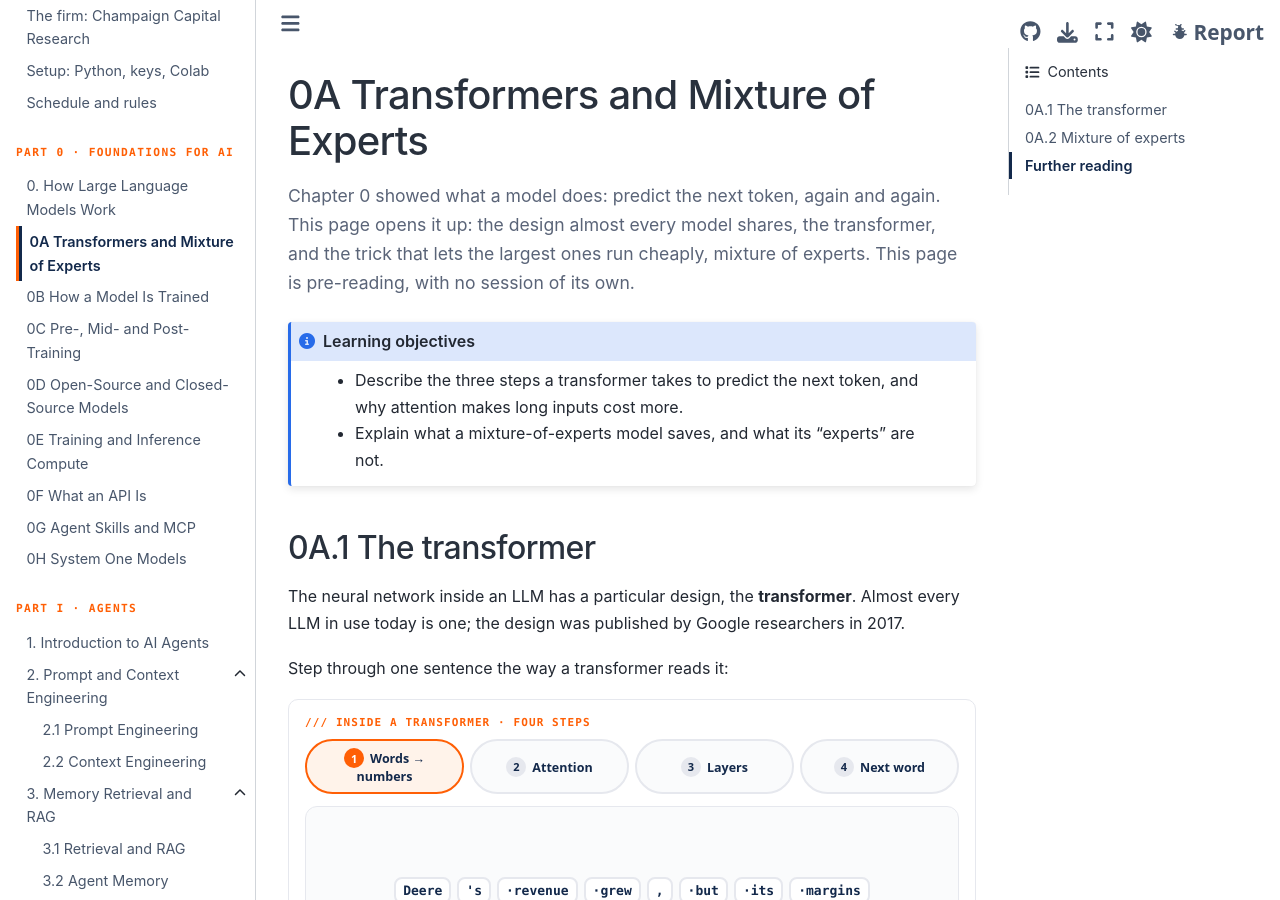
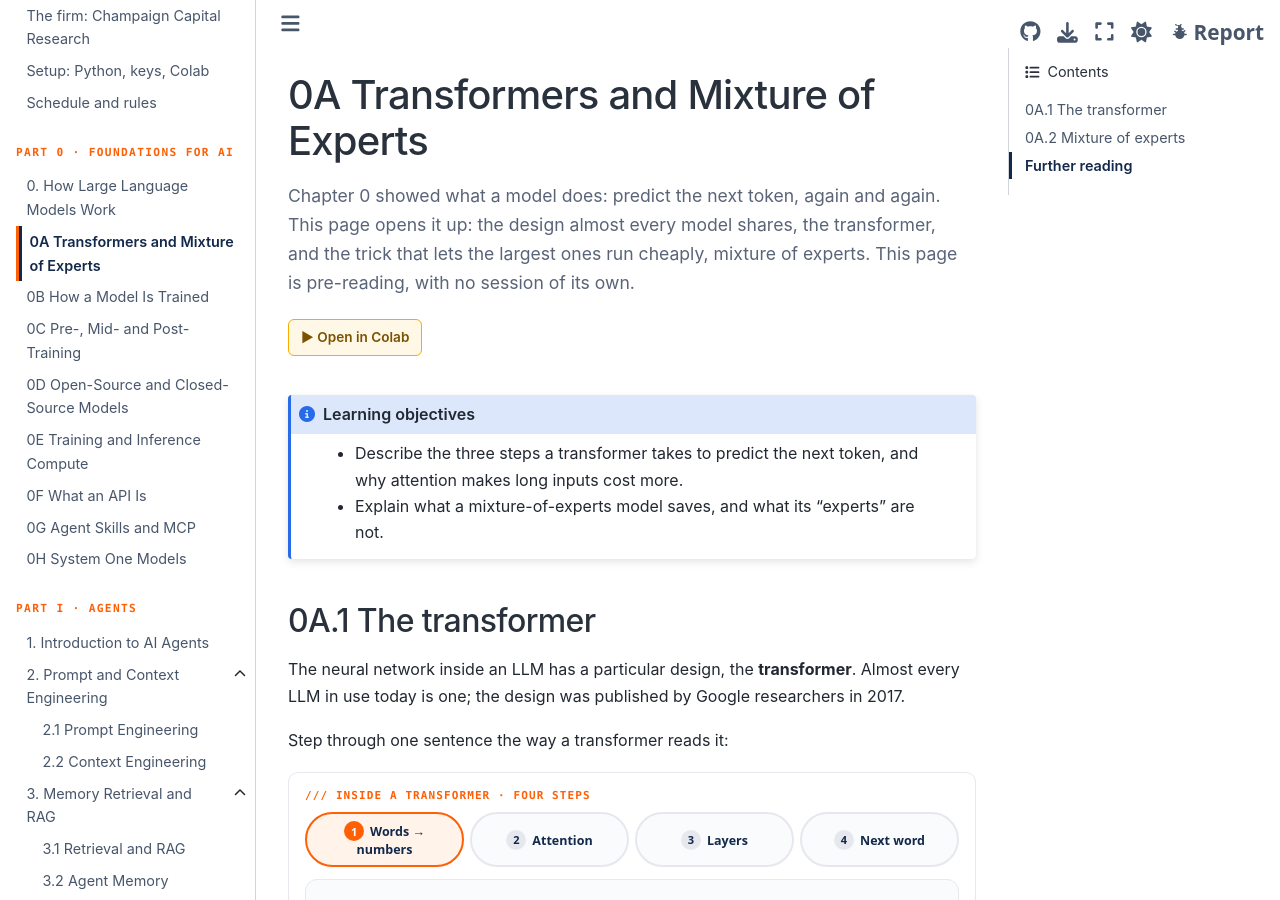
Before and after one commit to ashcastelinocs124/msba-ai-workshop, a Jupyter Book: the page built from book/ch00-transformers.md, in a window 1280 px wide and 900 px high. Built offline with Jupyter Book 1.0.4 settings and Sphinx 7.4.7 and the Sphinx Book theme 1.1.4, drawn with Linux system fonts in a browser that asks for light colours.

Commit message:
Add a light Colab notebook on transformers and mixture of experts (page 0A)

````diff
--- a/book/ch00-transformers.md
+++ b/book/ch00-transformers.md
@@ -2,6 +2,10 @@
 
 ```{raw} html
 <p class="wk-lede">Chapter 0 showed what a model does: predict the next token, again and again. This page opens it up: the design almost every model shares, the transformer, and the trick that lets the largest ones run cheaply, mixture of experts. This page is pre-reading, with no session of its own.</p>
+```
+
+```{raw} html
+<a class="wk-colab" href="https://colab.research.google.com/github/ashcastelinocs124/msba-ai-workshop/blob/main/notebooks/ch00-transformers.ipynb" target="_blank">▶ Open in Colab</a>
 ```
 
 ```{admonition} Learning objectives
````
Also changed, not shown: 1 other file.
